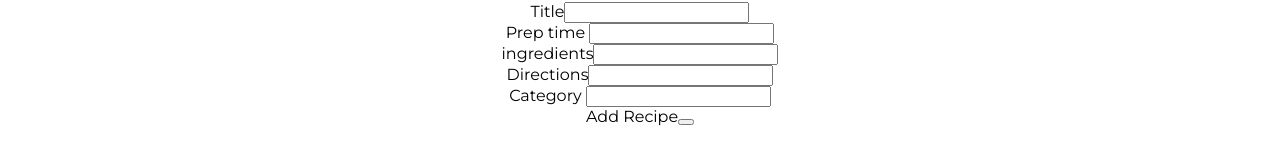
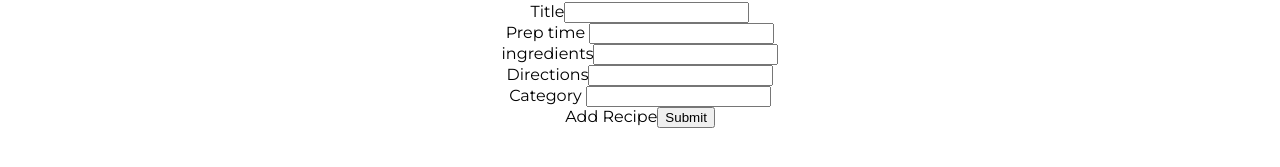
Before and after one commit to JGamez17/cook_book_app, a React (Create React App) app in the folder frontend/: page /add_recipe in a window 1280 px wide. Shown: the part 155-322 px from the top of the page. Built offline with nearby package versions, Linux system fonts and the light colour scheme; no server answers.

Commit message:
edited createRecipes component

```diff
--- a/frontend/src/components/CreateRecipe.js
+++ b/frontend/src/components/CreateRecipe.js
@@ -70,7 +70,7 @@ class CreateRecipe extends Component {
           />
           <br />
           <label>Add Recipe</label>
-          <button type="submit" onClick={this.handleOnClick}></button>
+          <input type="submit" vaulue="Create Recipe" onClick={this.handleOnClick} />
         </form>
       </div>
     );
```
Also changed, not shown: 1 other file (tests, documents, lock files or other folders).
